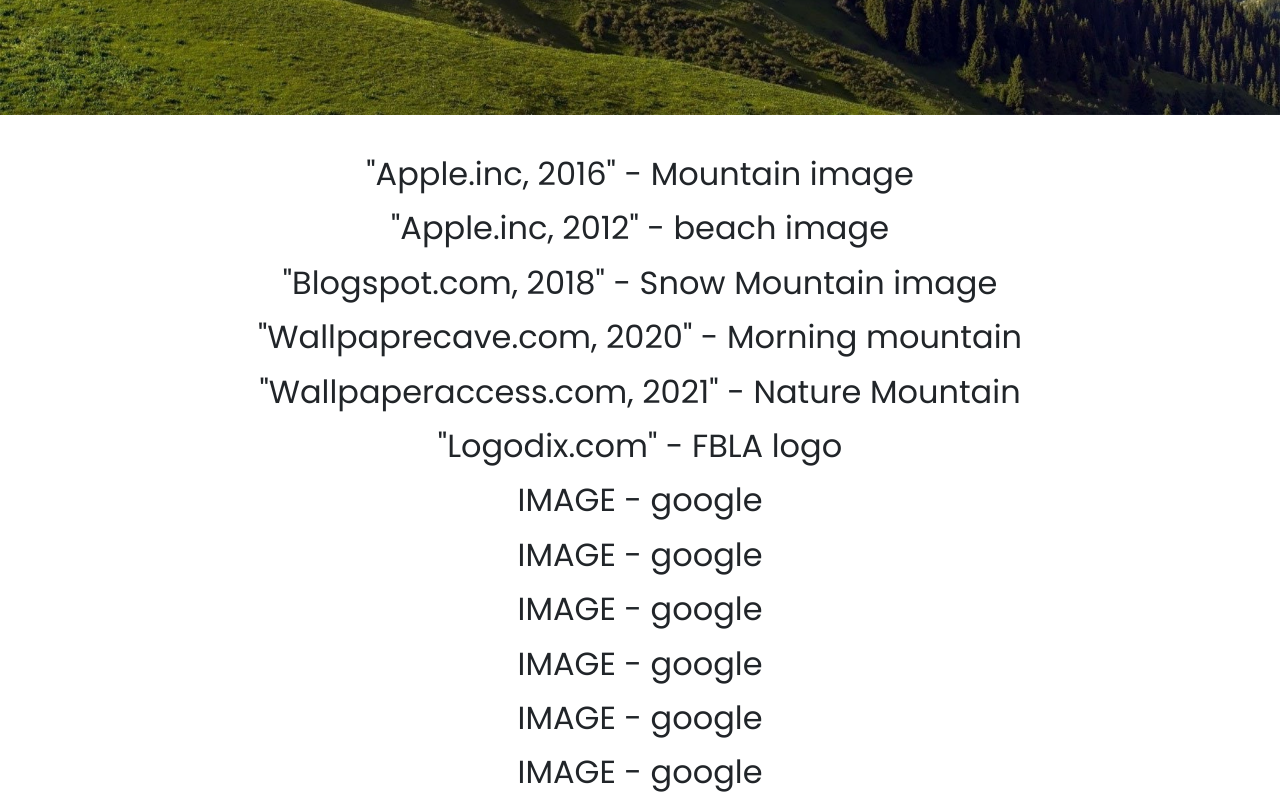
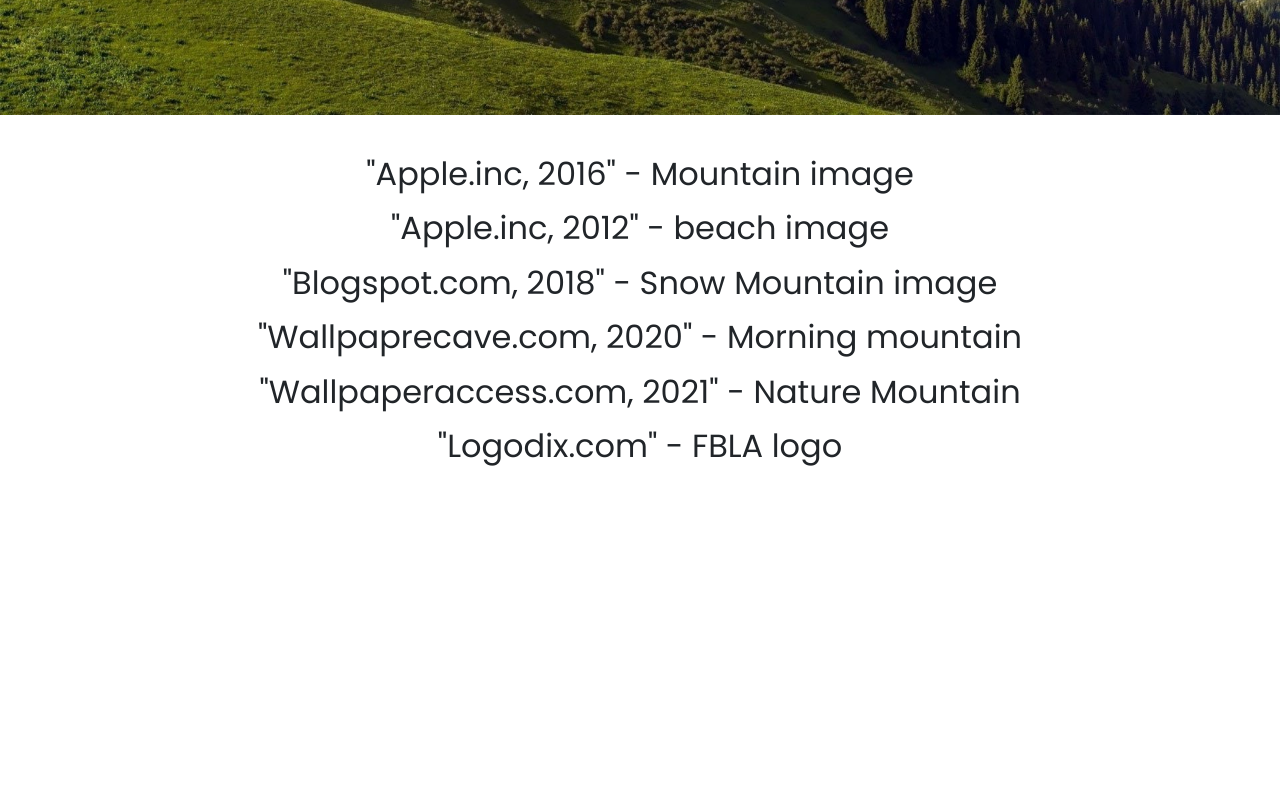
Before and after one commit to Garvit1307/Garvit1307.github.io, a plain HTML site: page html/Credits.html in a window 1280 px wide. Shown: the part 685-1485 px from the top of the page. After the commit the page ends 1158 px from the top, so only its background shows below. Drawn offline with nearby package versions, Linux system fonts and the light colour scheme.

Commit message:
not done

```diff
--- a/html/Credits.html
+++ b/html/Credits.html
@@ -36,6 +36,10 @@
                         <a class="nav-link disabled " href="TakeTheTest.html" style="color: white;">Take the Test.
                         </a>
                     </li>
+                    <li class="nav-item">
+                        <a class="nav-link " href="Credits.html" style="color: white;">Credits.
+                        </a>
+                    </li>
                 </ul>
             </div>
         </nav>
@@ -53,15 +57,7 @@
         <h2>"Blogspot.com, 2018" - Snow Mountain image</h2>
         <h2>"Wallpaprecave.com, 2020" - Morning mountain</h2>
         <h2>"Wallpaperaccess.com, 2021" - Nature Mountain</h2>
-
         <h2>"Logodix.com" - FBLA logo</h2>
-
-        <h2>IMAGE - google</h2>
-        <h2>IMAGE - google</h2>
-        <h2>IMAGE - google</h2>
-        <h2>IMAGE - google</h2>
-        <h2>IMAGE - google</h2>
-        <h2>IMAGE - google</h2>
     </div>
 
     <script src="../js/js_for_credits.js"></script>
```
